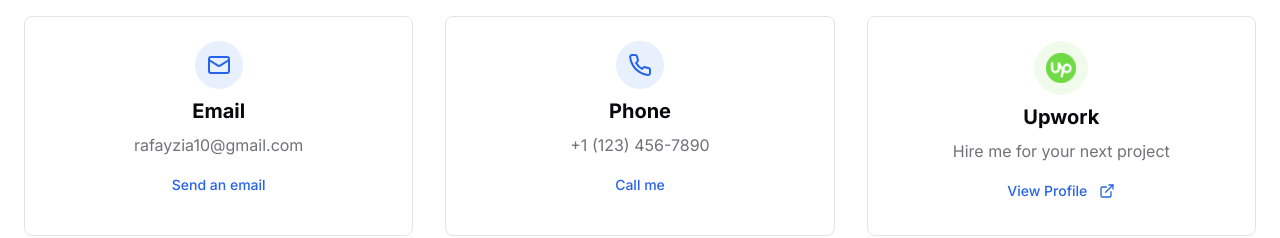
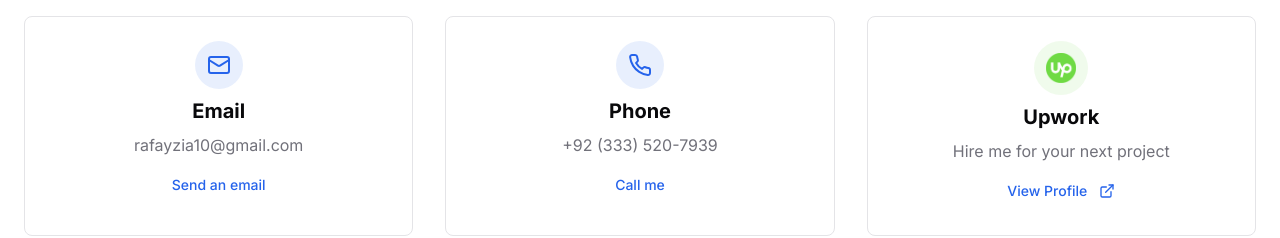
Before and after one commit to hunter10471/portfolio_next, a Next.js app: page / in a window 1280 px wide. Shown: the part 5561-5799 px from the top of the page. Built offline with nearby package versions, Linux system fonts and the light colour scheme.

Commit message:
updated number everywhere

```diff
--- a/app/about.json.ts
+++ b/app/about.json.ts
@@ -26,7 +26,7 @@ export default function aboutJson() {
       addressCountry: "Pakistan",
     },
     email: "rafayzia10@gmail.com",
-    telephone: "+11234567890",
+    telephone: "+923335207939",
     birthPlace: "Abbottabad, Pakistan",
     birthDate: "2000",
     nationality: "Pakistani",
--- a/app/page.tsx
+++ b/app/page.tsx
@@ -54,7 +54,7 @@ export default function Home() {
             image: "https://rafayzia.dev/og-image.jpg",
             "@id": "https://rafayzia.dev",
             url: "https://rafayzia.dev",
-            telephone: "+11234567890",
+            telephone: "+923335207939",
             address: {
               "@type": "PostalAddress",
               addressLocality: "Karachi",
--- a/components/contact.tsx
+++ b/components/contact.tsx
@@ -144,9 +144,9 @@ export default function Contact() {
                 <Phone className="h-6 w-6 text-primary" />
               </div>
               <h3 className="text-xl font-bold">Phone</h3>
-              <p className="text-muted-foreground">+1 (123) 456-7890</p>
+              <p className="text-muted-foreground">+92 (333) 520-7939</p>
               <Button variant="link" asChild>
-                <a href="tel:+11234567890">Call me</a>
+                <a href="tel:+923335207939">Call me</a>
               </Button>
             </motion.div>
 
```
